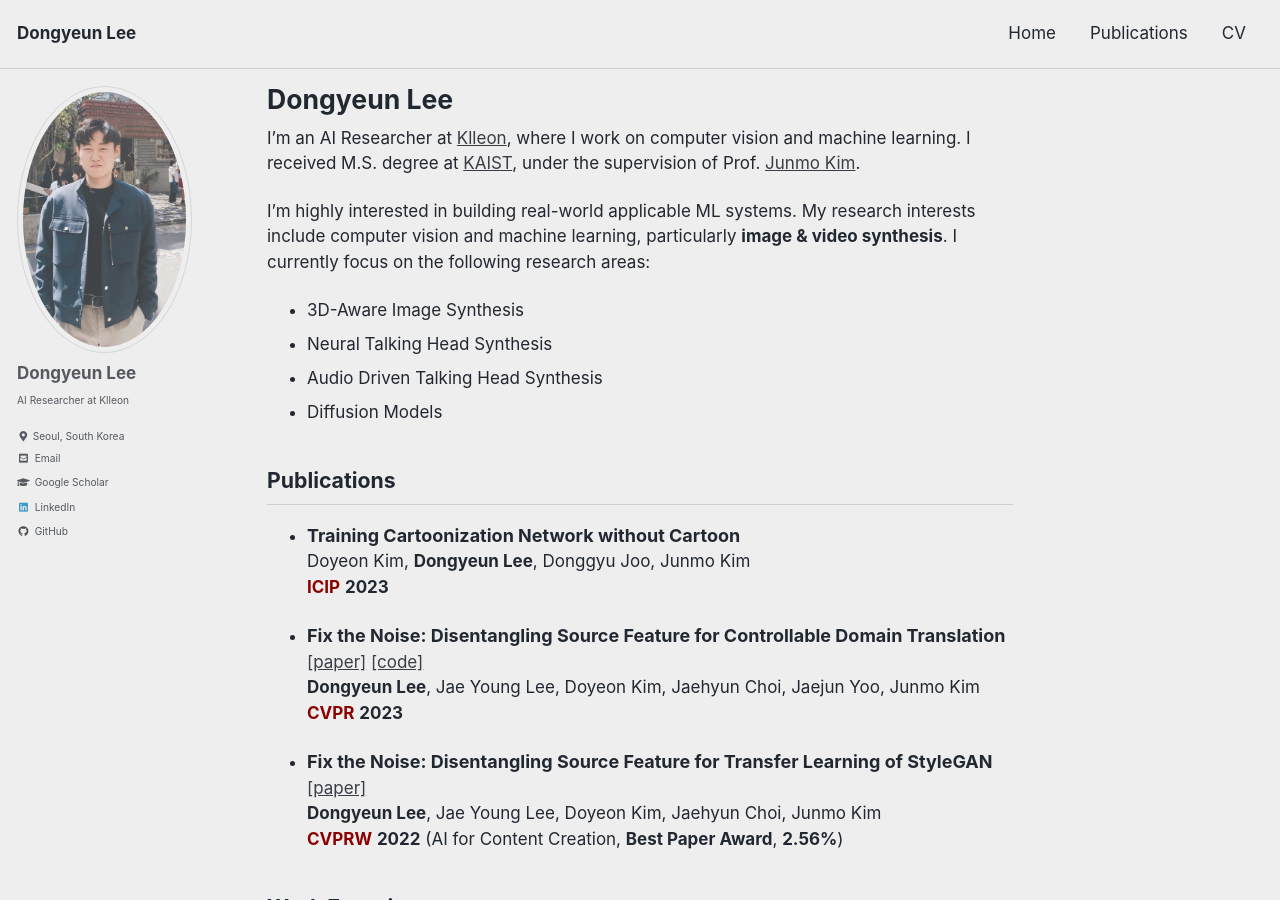
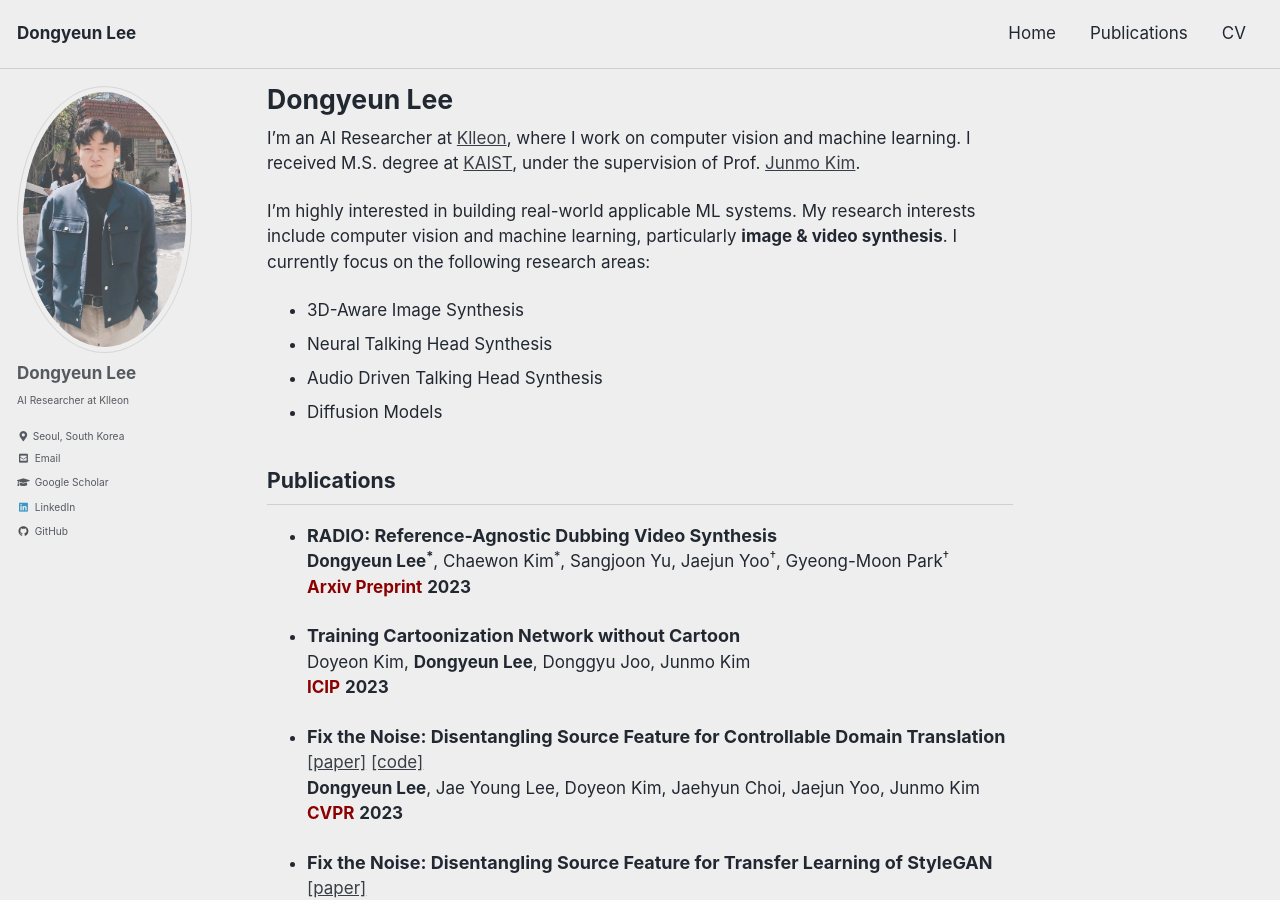
Before and after one commit to LeeDongYeun/leedongyeun.github.io, a Jekyll site: the page built from _pages/about.md, in a window 1280 px wide and 900 px high. Built offline with Jekyll 4.4.1, drawn with Linux system fonts in a browser that asks for light colours; cached includes are drawn as plain includes.

Commit message:
Update about.md

```diff
--- a/_pages/about.md
+++ b/_pages/about.md
@@ -17,6 +17,10 @@ I'm highly interested in building real-world applicable ML systems. My research
  - Diffusion Models
 
 ## Publications
+- **<font size="4">RADIO: Reference-Agnostic Dubbing Video Synthesis</font>** \\
+**Dongyeun Lee<sup>*</sup>**, Chaewon Kim<sup>*</sup>, Sangjoon Yu, Jaejun Yoo<sup>&dagger;</sup>, Gyeong-Moon Park<sup>&dagger;</sup> \\
+<span style="color:darkred">**Arxiv Preprint**</span> **2023**
+
 - **<font size="4">Training Cartoonization Network without Cartoon</font>** \\
 Doyeon Kim, **Dongyeun Lee**, Donggyu Joo, Junmo Kim \\
 <span style="color:darkred">**ICIP**</span> **2023**
```
